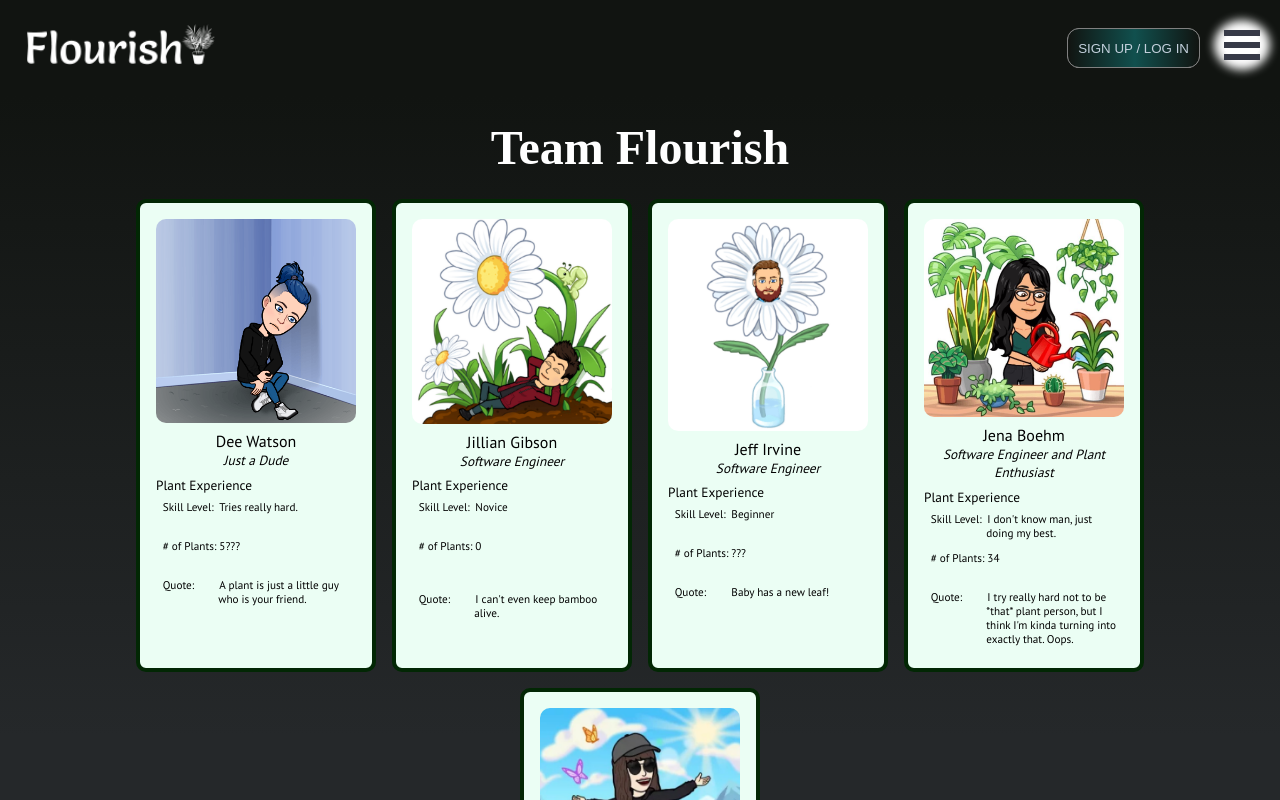
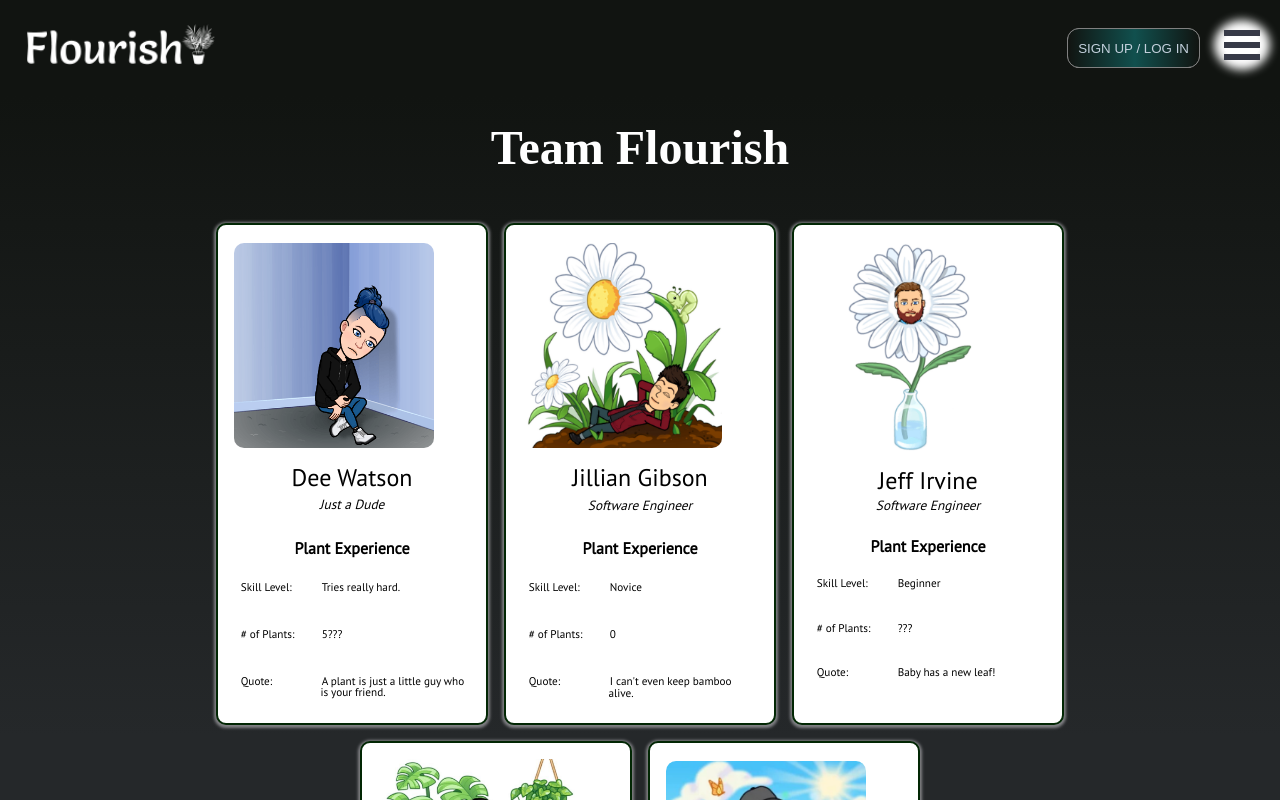
Before and after one commit to FlourishTeam/flourish-frontend, a React app: page /about-us in a window 1280 px wide. Shown: the top 800 px of the page. Built offline with nearby package versions, Linux system fonts and the light colour scheme; no server answers; a web font is replaced by a local one.

Commit message:
more touchups

```diff
--- a/src/components/pages/about-us/styles/AboutUsPage.css
+++ b/src/components/pages/about-us/styles/AboutUsPage.css
@@ -16,7 +16,7 @@
   height: 100em;
 
   .header{
-    margin-top: 0.5em;
+    margin: 0.5em;
     font-size: 3em;
     font-family: 'Salsa', cursive;
     color: white;
@@ -36,14 +36,15 @@
     display: flex;
     flex-wrap: wrap;
     flex-direction: column;
-    justify-content: flex-start;
+    justify-content: space-evenly;
     margin: 0.5em 0.5em;
-    width: 15em;
-    border: 4px solid #022704;
+    width: 17em;
+    border: 2px solid #022704;
     border-radius: 10px;
     padding: 1em;
-    background-color: #EBFEF4;
+    background-color: white;
     font-family: 'PT Sans', sans-serif;
+    box-shadow: 0px 1px 3px 2px rgb(130, 130, 134);
   }
   .image{
     border-radius: 10px;
@@ -53,6 +54,7 @@
     margin-top: 0.5em;
     text-align: center;
     font-style: bold;
+    font-size: 1.5em;
   }
 
   .title{
@@ -64,12 +66,17 @@
 
   .heading{
     font-size: smaller;
+    text-align: center;
+    font-weight: bolder;
+    margin: 1em;
+    font-size: 1em;
   }
 
   .data{
     padding: 0.5em;
     font-size: 0.7em;
     text-indent: 0.7em;
+    line-height: 1em;
   }
 
   .key{
@@ -77,11 +84,12 @@
     width: 30%;
     text-align: left;
     text-indent: 0.1em;
+    margin-right: 1em;
   }
 
   .value{
     float: right;
-    width: 70%;
+    width: 64%;
     text-indent: 0.1em;
   }
 }
```
